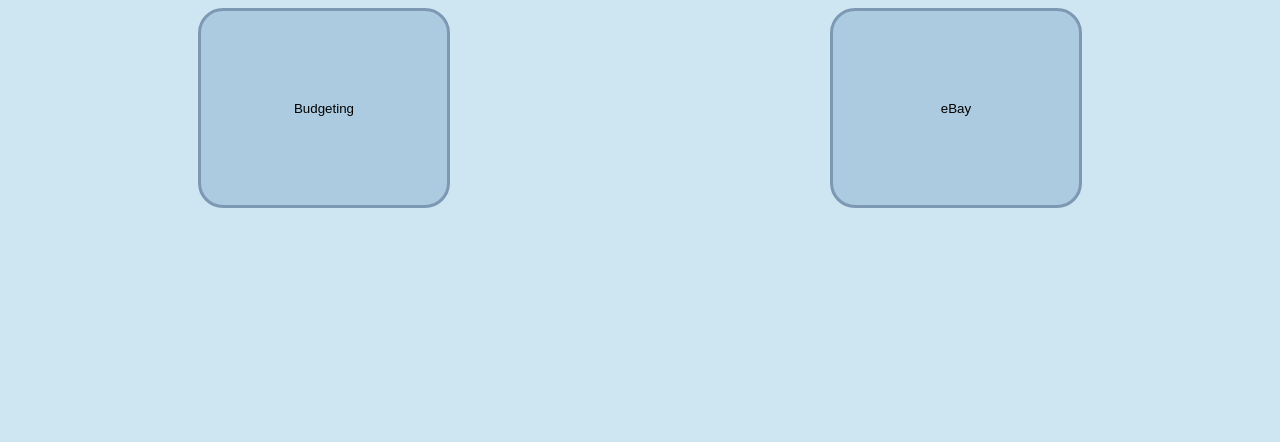
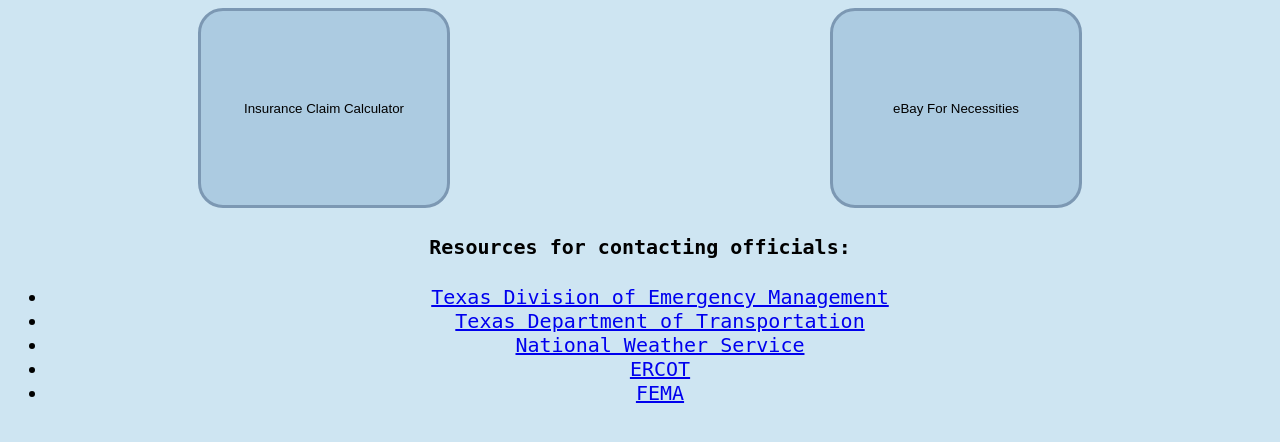
Before and after one commit to khreate/2021-HACKUTD-JEMS, a Flask app: page / in a window 1280 px wide. Shown: the top 442 px of the page. Run offline with Flask 2, Linux system fonts and the light colour scheme.

Commit message:
updated index.html

```diff
--- a/templates/index.html
+++ b/templates/index.html
@@ -29,8 +29,8 @@
 </head>
     <body>
         <nav id="navbar">
-            <button id="budget" type="button" onclick="budgetRedirect()">Budgeting</button>
-            <button id="ebay" type="button" onclick="ebayRedirect()">eBay</button>
+            <button id="budget" type="button" onclick="budgetRedirect()">Insurance Claim Calculator</button>
+            <button id="ebay" type="button" onclick="ebayRedirect()">eBay For Necessities</button>
             <script>
                 function ebayRedirect() {
                     location.replace("ebaything")
@@ -43,5 +43,17 @@
             </script>
         </nav>
 
+    <div style="text-align: center;">
+        <h4>Resources for contacting officials:</h4>
+
+        <ul>
+            <li><a href="https://twitter.com/TDEM">Texas Division of Emergency Management</a></li>
+            <li><a href="https://www.facebook.com/TxDOT">Texas Department of Transportation</a></li>
+            <li><a href="https://twitter.com/nwssouthern">National Weather Service</a></li>
+            <li><a href="https://twitter.com/ercot_iso">ERCOT</a></li>
+            <li><a href="https://twitter.com/fema">FEMA</a></li>
+        </ul>
+    </div>
+
     </body>
 </html>
```
Also changed, not shown: 1 other file.
